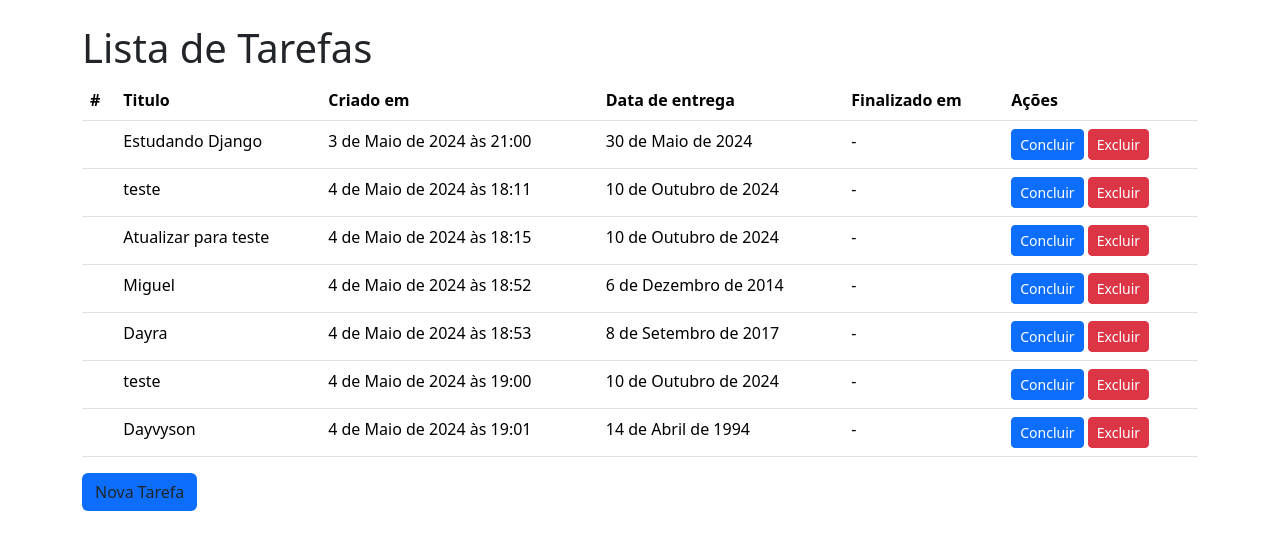
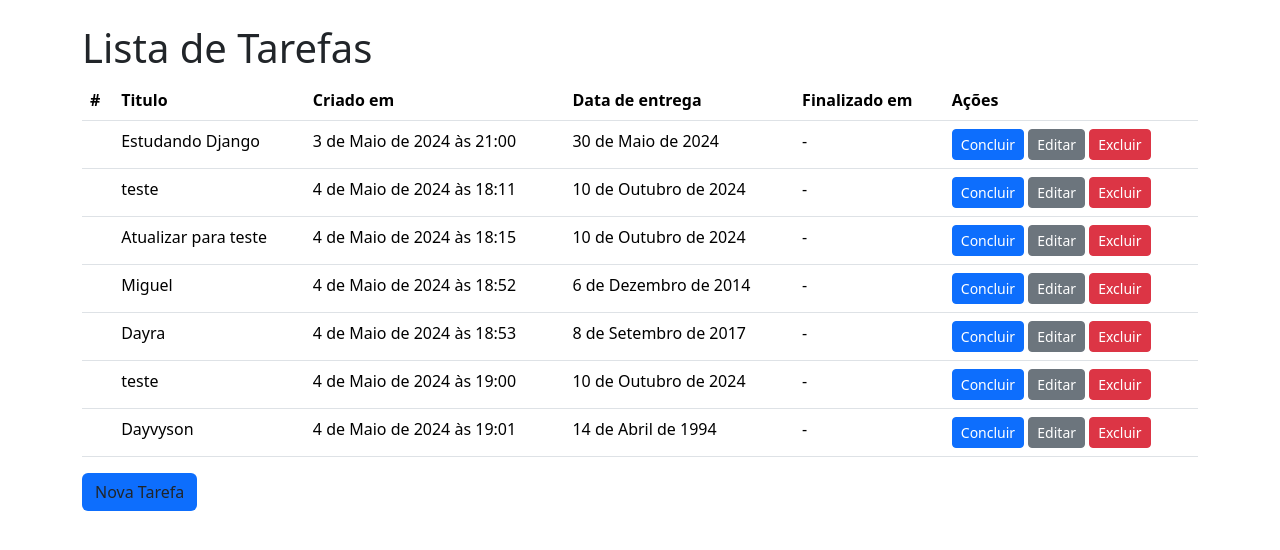
Before and after one commit to DayvysonAlmeida/django-tw, a Django app: page / in a window 1280 px wide. Shown: the part 56-606 px from the top of the page. Run offline with Django 5.2, Linux system fonts and the light colour scheme; data comes from the database, SQL or seed files in the repository.

Commit message:
add url todo_update com o todo.pk

```diff
--- a/todos/templates/todos/todo_list.html
+++ b/todos/templates/todos/todo_list.html
@@ -30,6 +30,7 @@ Lista de Tarefas
                   <td>{{ todo.finished_at|default:"-" }}</td>
                   <td>
                       <a href="#" class="btn btn-primary btn-sm">Concluir</a>
+                      <a href="{% url "todo_update" pk=todo.pk %}" class="btn btn-secondary btn-sm">Editar</a>
                       <a href="#" class="btn btn-danger btn-sm">Excluir</a>
                     </td>
               </tr>
```
